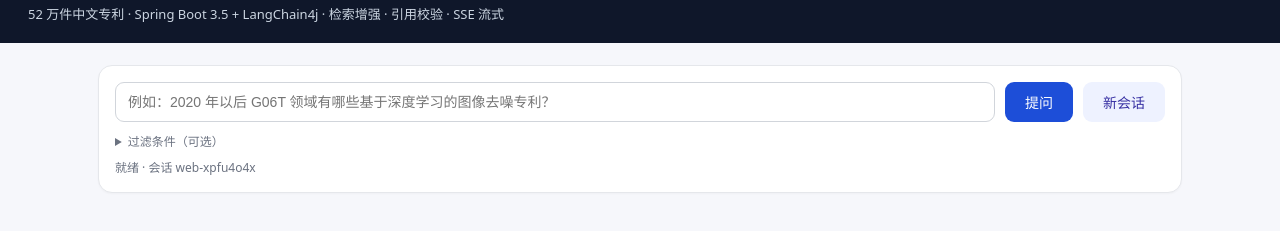
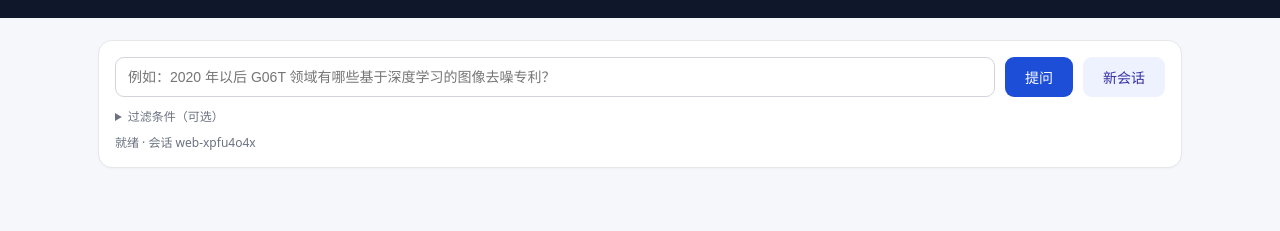
Before and after one commit to kobewith24/CN_Patent_Workbench, a plain HTML site: page rag-app/src/main/resources/static/index.html in a window 1280 px wide. Shown: the part 51-282 px from the top of the page. Drawn offline with Linux system fonts and the light colour scheme.

Commit message:
ui: remove header subtitle

```diff
--- a/rag-app/src/main/resources/static/index.html
+++ b/rag-app/src/main/resources/static/index.html
@@ -51,7 +51,6 @@
 <body>
 <header>
   <h1>专利技术情报问答</h1>
-  <p>52 万件中文专利 · Spring Boot 3.5 + LangChain4j · 检索增强 · 引用校验 · SSE 流式</p>
 </header>
 
 <main>
```
